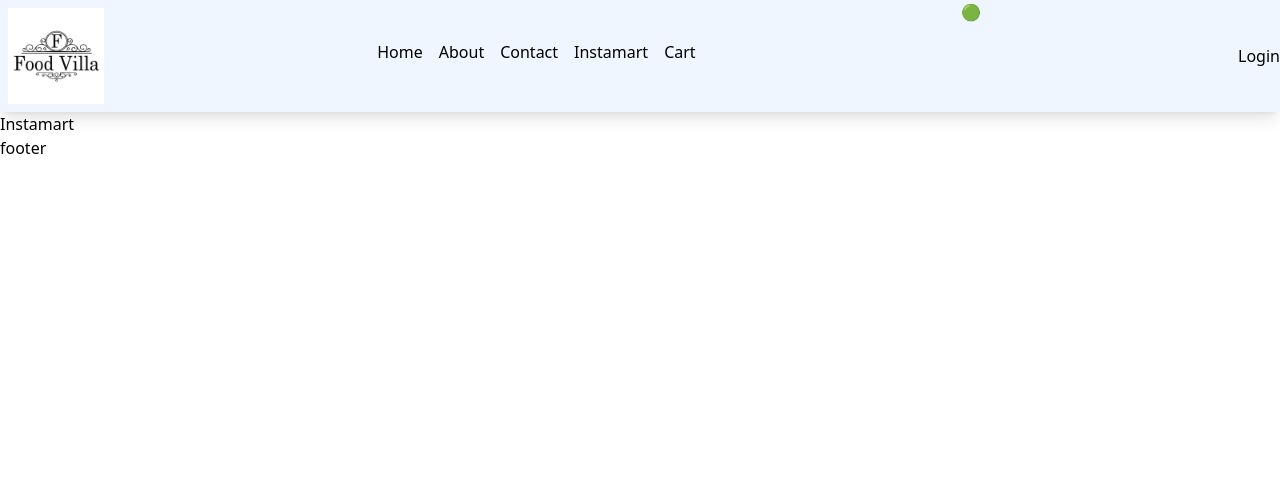
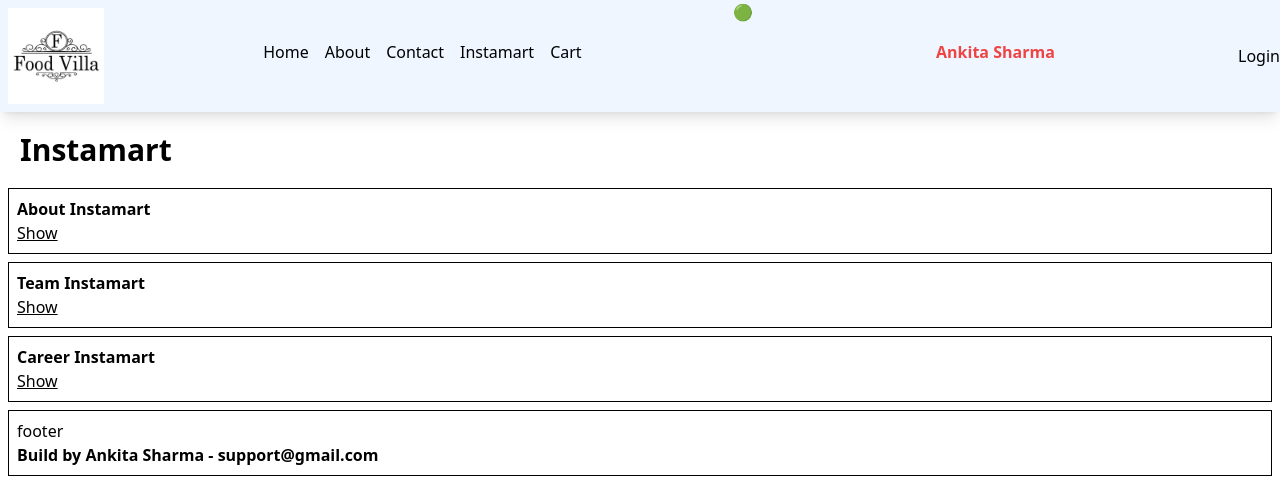
Before and after one commit to ankitavashisth02/food-ordering, a React (Vite) app: page /instamart in a window 1280 px wide. Shown: the top 504 px of the page. Built offline with nearby package versions, Linux system fonts and the light colour scheme.

Commit message:
19 august

```diff
--- a/src/App.js
+++ b/src/App.js
@@ -1,4 +1,4 @@
-import React, { lazy,Suspense } from "react";
+import React, { lazy,Suspense, useEffect, useState } from "react";
 import ReactDOM from "react-dom/client";
 import Header from "./components/Header";
 import Footer from './components/Footer';
@@ -10,16 +10,31 @@ import { createBrowserRouter, RouterProvider, Outlet } from "react-router-dom";
 import RestaurantMenu from "./components/RestaurantMenu";
 import Profile from "./components/ProfileClass";
 import Shimmer from "./components/Shimmer";
+import UserContext from "./utils/UserContext";
 //import Instamart from "./components/Instamart";
 
 const Instamart = lazy(()=> import("./components/Instamart"));
 
 const AppLayout = ()=>{
+
+    const [user, setUser]= useState({
+        name: "Ankita Sharma",
+        email: "support@gmail.com",
+    })
+
+
+
     return(
         <React.Fragment>
+        <UserContext.Provider value={
+            {
+                user :  user,
+            }
+        } >
             <Header />
             <Outlet />
             <Footer />
+        </UserContext.Provider>
         </React.Fragment>
     );
 }
--- a/src/components/About.js
+++ b/src/components/About.js
@@ -2,6 +2,7 @@ import { Component } from "react";
 import { Outlet } from "react-router-dom";
 import Profile from "./ProfileClass";
 import ProfileFunctionalComponent from "./Profile";
+import UserContext from "../utils/UserContext.js";
 
 
 class About extends Component{
@@ -22,11 +23,17 @@ class About extends Component{
         return(
             <div>
             <hr/>
-            <h1>About us page</h1>
-            <p>This is nameste react live course.</p>
+            <h1 className="text-center font-extrabold text-2xl">About us page</h1>
+
+            <UserContext.Consumer>
+                { ({user})=> <h4>Name : {user.name} <br/> Email : {user.email}</h4>
+            }
+            </UserContext.Consumer>
+
                 <div>
                     {<Outlet/>}
                 </div>
+                <br/><br/>
             </div>
         );
     }
--- a/src/components/Footer.js
+++ b/src/components/Footer.js
@@ -1,7 +1,13 @@
+import { useContext } from "react";
+import UserContext from "../utils/UserContext";
+
 const Footer = ()=>{
+    const {user} = useContext(UserContext);
+
     return (
-        <div>
+        <div className="border border-black p-2 m-2">
         <h1>footer</h1>
+        <h1 className="font-bold">Build by {user.name} - {user.email}</h1>
         </div>
         );
 }
--- a/src/components/Header.js
+++ b/src/components/Header.js
@@ -1,12 +1,16 @@
-import { useState } from "react";
+import { useState, useContext } from "react";
 import logo from "../assets/foodvilla.png";
 import { Link } from "react-router-dom";
 import useOnline from "../utils/useOnline";
+import UserContext from "../utils/UserContext.js";
 
-const loggedInUser = ()=>{
-    // API call to check authentication
-    return false;
-}
+// SPA - single page application
+// Client Side Routing
+
+// const loggedInUser = ()=>{
+//     // API call to check authentication
+//     return false;
+// }
 
 
 const Title=() => {
@@ -21,9 +25,9 @@ const Header = ()=>{
 
     const [ isLoggedIn , setIsLoggedIn] = useState(false);
 
-
     const isOnline = useOnline();
 
+    const {user} = useContext(UserContext);
 
     return (
 
@@ -39,6 +43,7 @@ const Header = ()=>{
         </ul>
         </div>
         <h1>{isOnline ? "🟢" : "🔴"}</h1>
+        <span className="p-10 font-bold text-red-500">{user.name}</span>
 
         {
             // we can run any js expression, but cannot write statements;
--- a/src/components/Instamart.js
+++ b/src/components/Instamart.js
@@ -1,7 +1,64 @@
+import { useState } from "react";
+
+const Section = ({title, description ,isVisible, setIsVisible})=>{
+
+    return(
+        // accordian
+        <div className="border border-black p-2 m-2">
+            <h3 className="font-bold tex-xl">{title}</h3>
+            {
+                isVisible
+                ?
+                <button onClick={()=>{
+                    setIsVisible(false);
+                }} className="cursor-pointer underline">Hide</button>
+                :(
+                <button onClick={()=>{
+                    setIsVisible(true);
+                }} className="cursor-pointer underline">
+                Show</button>
+            )}
+
+
+            {isVisible && <p>{description}</p>}
+        </div>
+    );
+}
+
 const Instamart = ()=>{
+    const[visibleSection , setIsVisibleSection] = useState();
+
     return(
         <div>
-            <h1>Instamart</h1>
+            <h1 className="text-3xl p-2 m-3 font-bold">Instamart</h1>
+
+            <Section
+             title={"About Instamart"}
+             description={
+                "This is the About section of Instamart.But I must explain to you how all this mistaken idea of denouncing pleasure and praising pain was born and I will give you a complete account of the system, and expound the actual teachings of the great explorer of the truth, the master-builder of human happiness. No one rejects, dislikes, or avoids pleasure itself, because it is pleasure, but because those who do not know how to pursue pleasure rationally encounter consequences that are extremely painful. Nor again is there anyone who loves or pursues or desires to obtain pain of itself, because it is pain, but because occasionally circumstances occur in which toil and pain can procure him some great pleasure. To take a trivial example, which of us ever undertakes laborious physical exercise, except to obtain some advantage from it? But who has any right to find fault with a man who chooses to enjoy a pleasure that has no annoying consequences, or one who avoids a pain that produces no resultant pleasure"
+            }
+             isVisible = { visibleSection=== "about" }
+             setIsVisible={()=> setIsVisibleSection("about")}
+            />
+
+            <Section
+             title={"Team Instamart"}
+             description={
+                "This is the About section of Instamart.But I must explain to you how all this mistaken idea of denouncing pleasure and praising pain was born and I will give you a complete account of the system, and expound the actual teachings of the great explorer of the truth, the master-builder of human happiness. No one rejects, dislikes, or avoids pleasure itself, because it is pleasure, but because those who do not know how to pursue pleasure rationally encounter consequences that are extremely painful. Nor again is there anyone who loves or pursues or desires to obtain pain of itself, because it is pain, but because occasionally circumstances occur in which toil and pain can procure him some great pleasure. To take a trivial example, which of us ever undertakes laborious physical exercise, except to obtain some advantage from it? But who has any right to find fault with a man who chooses to enjoy a pleasure that has no annoying consequences, or one who avoids a pain that produces no resultant pleasure"
+            }
+             isVisible={visibleSection=== "team" }
+             setIsVisible={()=>setIsVisibleSection("team")}
+            />
+
+            <Section
+             title={"Career Instamart"}
+             description={
+                "This is the Career section of Instamart.But I must explain to you how all this mistaken idea of denouncing pleasure and praising pain was born and I will give you a complete account of the system, and expound the actual teachings of the great explorer of the truth, the master-builder of human happiness. No one rejects, dislikes, or avoids pleasure itself, because it is pleasure, but because those who do not know how to pursue pleasure rationally encounter consequences that are extremely painful. Nor again is there anyone who loves or pursues or desires to obtain pain of itself, because it is pain, but because occasionally circumstances occur in which toil and pain can procure him some great pleasure. To take a trivial example, which of us ever undertakes laborious physical exercise, except to obtain some advantage from it? But who has any right to find fault with a man who chooses to enjoy a pleasure that has no annoying consequences, or one who avoids a pain that produces no resultant pleasure"
+            }
+             isVisible={visibleSection=== "career"}
+             setIsVisible={()=>setIsVisibleSection("career")}
+            />
+
         </div>
     )
 }
--- a/src/components/RestaurantCard.js
+++ b/src/components/RestaurantCard.js
@@ -1,12 +1,18 @@
 import {IMG_CDN_URL} from "../constants";
+import { useContext } from "react";
+import UserContext from "../utils/UserContext.js";
 
 const RestaurantCard = ({cloudinaryImageId, name, cuisines, lastMileTravelString}) =>{
+    const { user } = useContext(UserContext);
+
     return(
         <div className="w-56 p-3 m-3 shadow-lg bg-pink-50">
             <img src={IMG_CDN_URL + cloudinaryImageId} />
             <h2 className="font-bold text-xl">{name}</h2>
             <h3>{cuisines.join(" , ")}</h3>
             <h2>{lastMileTravelString}</h2>
+            <h5 className="text-purple-300">{user.name}</h5>
+            <h5 className="text-purple-300">{user.email}</h5>
         </div>
     );
 }
--- /dev/null
+++ b/src/utils/UserContext.js
@@ -0,0 +1,12 @@
+import { createContext } from "react";
+
+const UserContext = createContext({
+    user : {
+        name : "dummy name",
+        email : "dummy@gmail.com",
+    },
+});
+
+UserContext.displayName = "UserContext"; // only for debugging
+
+export default UserContext;
```
